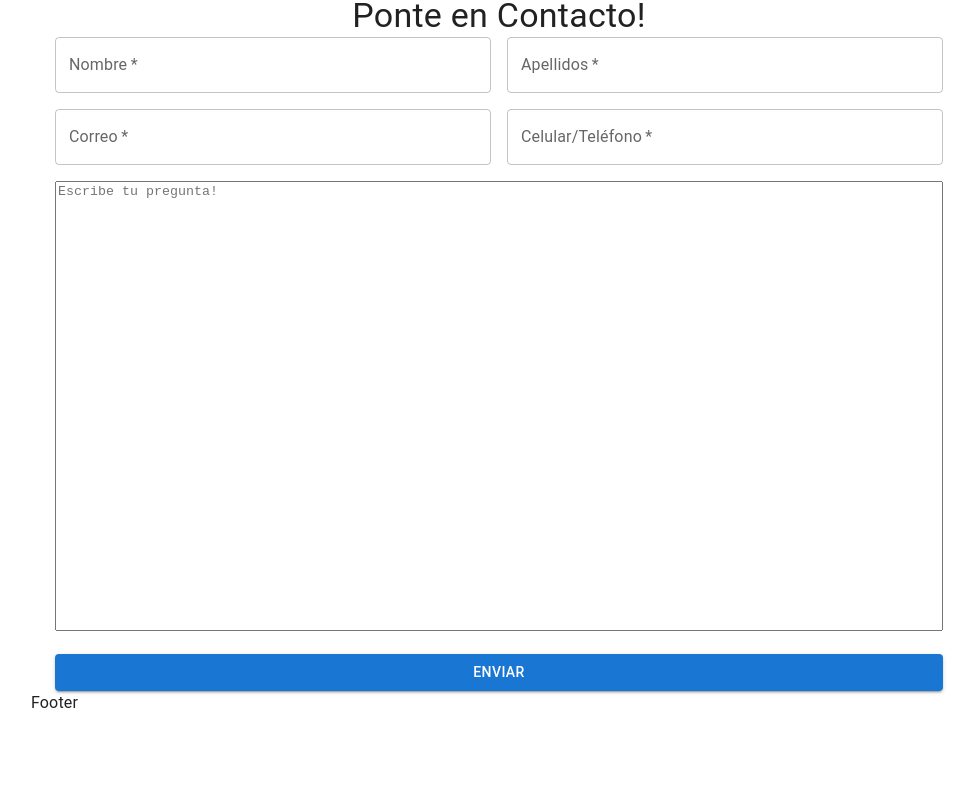
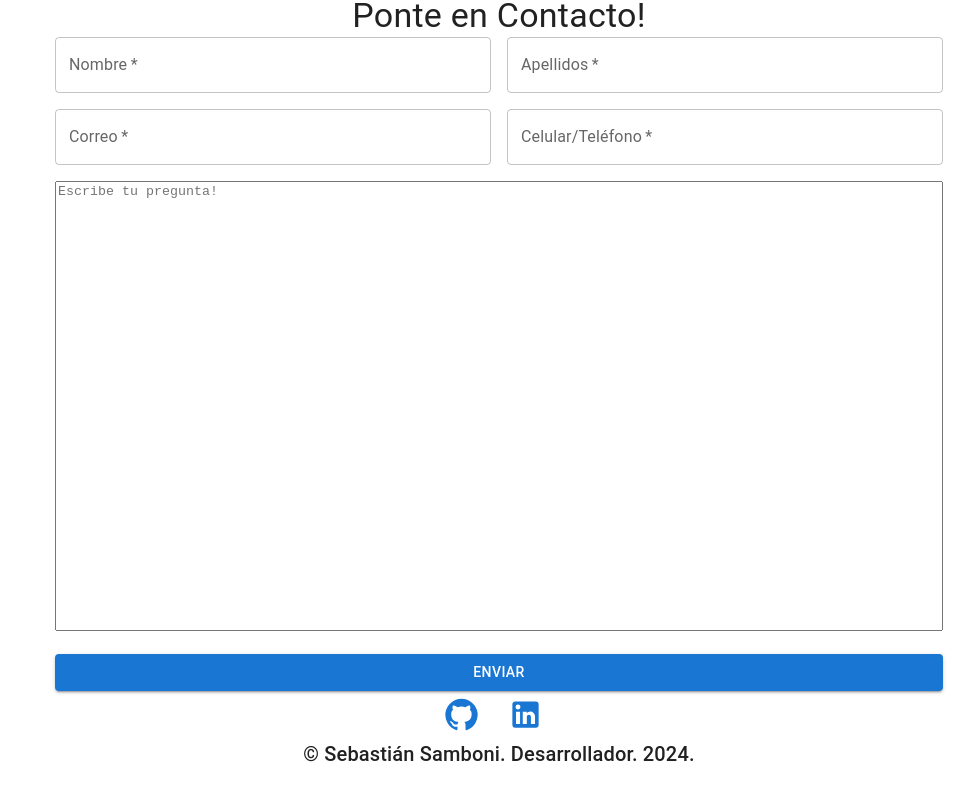
Before and after one commit to SebastianSamboni/my-portfolio, a React (Create React App) app: page /contact in a window 1280 px wide. Shown: the part 1907-2707 px from the top of the page, without its empty margins (241-1216 px from the left). Before the commit the page ends 2670 px from the top, so only its background shows below. Built offline with nearby package versions, Linux system fonts and the light colour scheme.

Commit message:
Add social media buttons and create footer

```diff
--- a/package.json
+++ b/package.json
@@ -5,6 +5,7 @@
   "dependencies": {
     "@emotion/react": "^11.11.3",
     "@emotion/styled": "^11.11.0",
+    "@mui/icons-material": "^5.15.6",
     "@mui/material": "^5.15.6",
     "@testing-library/jest-dom": "^5.17.0",
     "@testing-library/react": "^13.4.0",
--- a/src/components/Footer.jsx
+++ b/src/components/Footer.jsx
@@ -1,10 +1,17 @@
+import { Container, Grid, Typography } from '@mui/material'
 import React from 'react'
 
 const Footer = () => {
     return (
-        <div>
-            Footer
-        </div>
+        <Container component='footer'>
+            <Grid>
+                <Grid item md={12}>
+                    <Typography variant='h6' textAlign='center'>
+                        &#169; Sebastián Samboni. Desarrollador. 2024.
+                    </Typography>
+                </Grid>
+            </Grid>
+        </Container>
     )
 }
 
--- a/src/pages/Contact.jsx
+++ b/src/pages/Contact.jsx
@@ -6,6 +6,7 @@ import {
     TextareaAutosize,
     Typography
 } from '@mui/material'
+import { GitHub, LinkedIn } from '@mui/icons-material'
 import React from 'react'
 
 const Contact = () => {
@@ -18,7 +19,7 @@ const Contact = () => {
     }
 
     const handleSubmit = e => {
-        e.preventDefault()
+        // e.preventDefault()
         clearForm()
     }
 
@@ -69,6 +70,7 @@ const Contact = () => {
                     </Grid>
                     <Grid item md={12}>
                         <TextareaAutosize
+                            id='description'
                             minRows={3}
                             name='description'
                             maxRows={10}
@@ -87,6 +89,18 @@ const Contact = () => {
                     </Grid>
                 </Grid>
             </form>
+            <Grid>
+                <Grid item spacing={2} md={12} textAlign='center'>
+                    <Button startIcon={<GitHub style={{ fontSize: 35 }}/>}
+                        href='https://github.com/SebastianSamboni'
+                        target='_blank'
+                    />
+                    <Button startIcon={<LinkedIn style={{ fontSize: 35 }}/>}
+                        href='https://www.linkedin.com/in/jssn1808/'
+                        target='_blank'
+                    />
+                </Grid>
+            </Grid>
         </Container>
     )
 }
```
Also changed, not shown: 1 other file (tests, documents, lock files or other folders).
